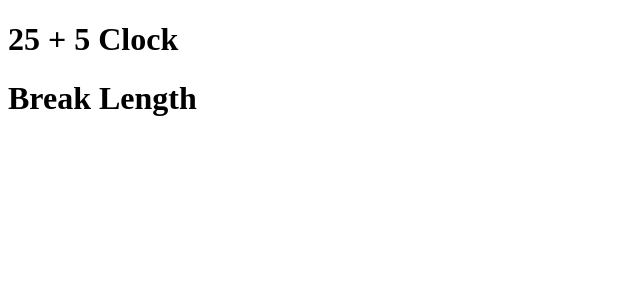
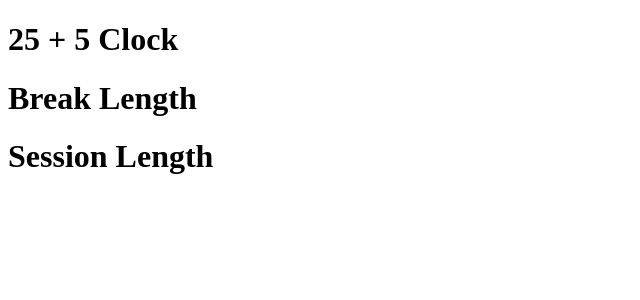
Before and after one commit to terminader7/clock, a React (Create React App) app: page / in a window 1280 px wide. Shown: the top 300 px of the page, without its empty margins (0-640 px from the left). Built offline with nearby package versions, Linux system fonts and the light colour scheme.

Commit message:
set skeleton for app

```diff
--- a/src/App.js
+++ b/src/App.js
@@ -1,5 +1,5 @@
 import "./App.css";
-import styled from "styled-components;";
+import styled from "styled-components";
 import { Clock } from "./components/Clock";
 
 function App() {
--- a/src/components/Clock.js
+++ b/src/components/Clock.js
@@ -1,15 +1,18 @@
-import React from "react";
+import React, { useState } from "react";
 import styled from "styled-components";
 
-import { ClockBreakButton } from "./ClockBreakButton";
+import { ClockTimerLength } from "./ClockTimerLength";
 
 const ClockContainer = styled.div``;
 
 export const Clock = () => {
+  const [breakTime, setBreakTime] = useState("5");
+  const [sessionTime, setSessionTime] = useState("25");
+
   return (
     <ClockContainer>
       <h1>25 + 5 Clock</h1>
-      <ClockBreakButton />
+      <ClockTimerLength />
     </ClockContainer>
   );
 };
--- a/src/components/ClockBreakButton.js
+++ /dev/null
@@ -1,8 +0,0 @@
-import React from "react";
-import styled from "styled-components";
-
-const BreakButtonLabel = styled.h1``;
-
-export const ClockBreakButton = () => {
-  return <BreakButtonLabel id="break-label">Break Length</BreakButtonLabel>;
-};
--- a/src/components/ClockSessionButton.js
+++ /dev/null
@@ -1 +0,0 @@
-import React from "react";
--- /dev/null
+++ b/src/components/ClockTimerLength.js
@@ -0,0 +1,15 @@
+import React from "react";
+import styled from "styled-components";
+
+const BreakButtonLabel = styled.h1``;
+
+const SessionLength = styled.h1``;
+
+export const ClockTimerLength = () => {
+  return (
+    <div>
+      <BreakButtonLabel>Break Length</BreakButtonLabel>
+      <SessionLength>Session Length</SessionLength>
+    </div>
+  );
+};
```
Also changed, not shown: src/components/ClockTimerDisplay.js (added, +14 -0 lines), src/components/ClockSessionTimer.js (deleted).
